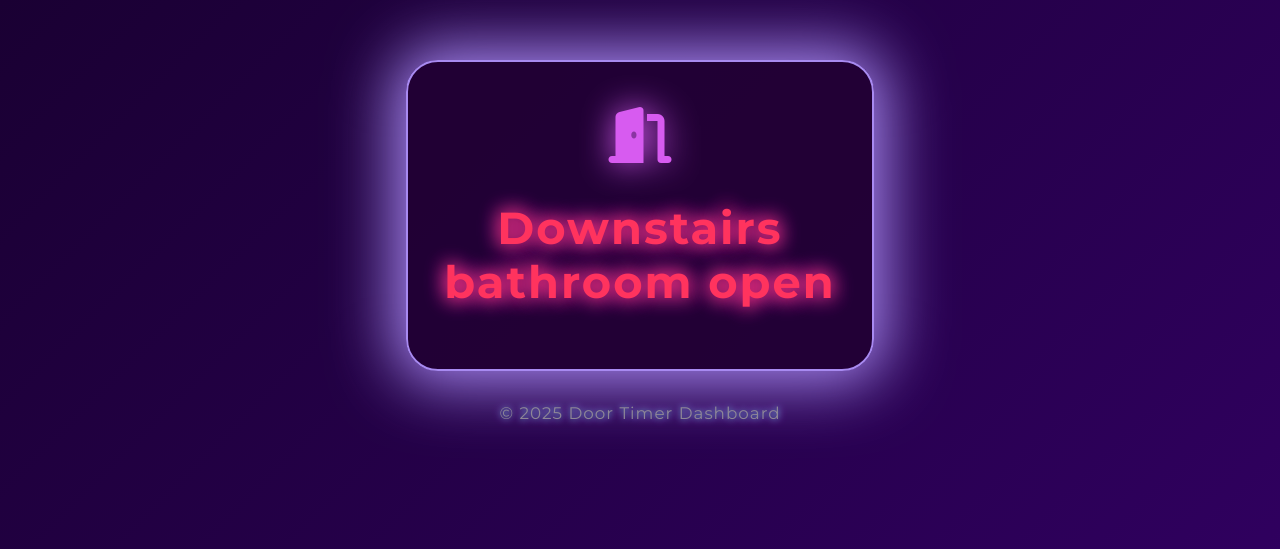
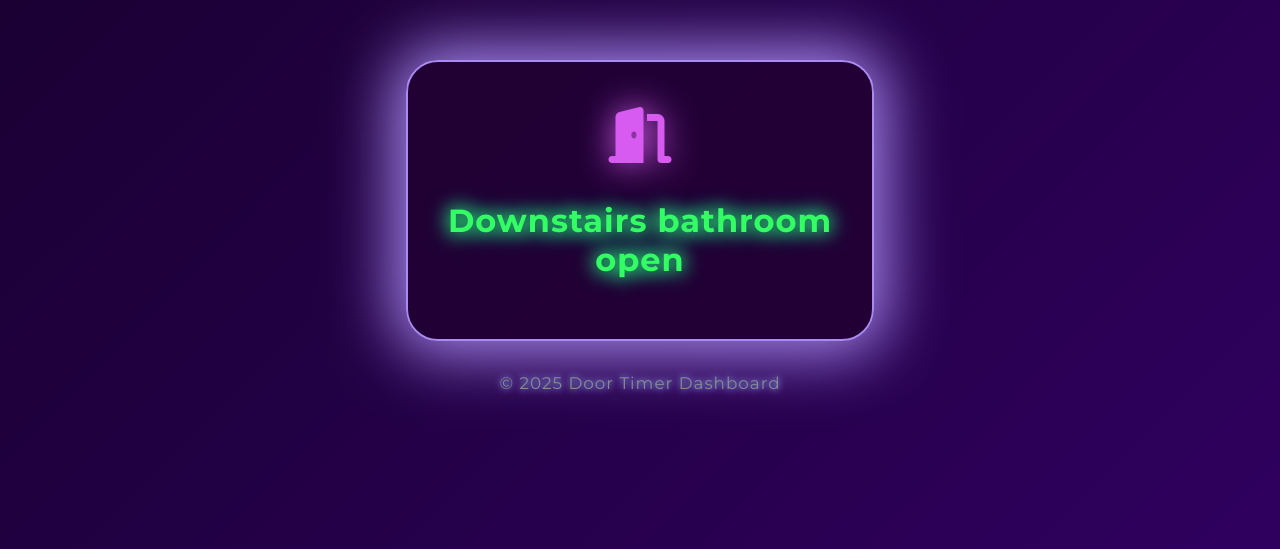
Before and after one commit to KCondit/door-timer, a Flask app: page / in a window 1280 px wide. Shown: the top 549 px of the page. Run offline with Flask 3, Linux system fonts and the light colour scheme; some libraries are stand-ins or nearby versions.

Commit message:
Update styles.css

```diff
--- a/static/styles.css
+++ b/static/styles.css
@@ -7,7 +7,6 @@ body {
     color: #fff;
     overflow-x: hidden;
 }
-
 .dashboard-card {
     max-width: 400px;
     margin: 60px auto 30px auto;
@@ -19,37 +18,29 @@ body {
     border: 2px solid #33fff3;
     animation: neon-glow 1.8s infinite alternate;
 }
-
 @keyframes neon-glow {
-    from {
-        box-shadow: 0 0 40px 8px #33fff3, 0 6px 24px rgba(40, 0, 80, 0.4);
-        border-color: #33fff3;
-    }
-    to {
-        box-shadow: 0 0 80px 16px #ff33ef, 0 6px 24px rgba(40, 0, 80, 0.7);
-        border-color: #ff33ef;
-    }
+    from { box-shadow: 0 0 40px 8px #33fff3; border-color: #33fff3; }
+    to { box-shadow: 0 0 80px 16px #ff33ef; border-color: #ff33ef; }
 }
 
 .door-state {
-    font-size: 2.8rem;
+    font-size: 2rem;
     font-weight: 700;
     margin-bottom: 1.2rem;
-    letter-spacing: 2px;
-    text-shadow: 0 0 10px #33fff3, 0 0 20px #ff33ef;
+    letter-spacing: 1px;
+    text-shadow: 0 0 10px #fff, 0 0 20px #ff33ef;
     transition: color 0.4s, text-shadow 0.4s;
 }
-.door-state.closed { color: #33ff65; text-shadow: 0 0 18px #33ff65, 0 0 22px #09ffb2;}
-.door-state.open { color: #ff335e; text-shadow: 0 0 18px #ff335e, 0 0 22px #ff33ef;}
+.door-state.closed { color: #dc3545; text-shadow: 0 0 18px #ff335e, 0 0 22px #ff33ef;} /* Red */
+.door-state.open { color: #33ff65; text-shadow: 0 0 18px #33ff65, 0 0 22px #09ffb2;} /* Green */
 
 .timer-value {
-    font-size: 2.2rem;
+    font-size: 1.5rem;
     font-weight: 600;
     color: #fffb33;
     margin-bottom: 1rem;
     text-shadow: 0 0 10px #fffb33, 0 0 15px #fff;
 }
-
 .icon {
     font-size: 3.5rem;
     margin-bottom: 1.2rem;
@@ -58,12 +49,10 @@ body {
     animation: pulse-icon 1.2s infinite alternate;
     transition: color 0.3s, text-shadow 0.3s;
 }
-
 @keyframes pulse-icon {
     0% { color: #33fff3; text-shadow: 0 0 25px #33fff3; }
     100% { color: #ff33ef; text-shadow: 0 0 35px #ff33ef; }
 }
-
 .footer {
     margin-top: 2rem;
     text-align: center;
@@ -73,7 +62,6 @@ body {
     text-shadow: 0 0 6px #33fff3, 0 0 10px #ff33ef;
     opacity: 0.8;
 }
-
 ::-webkit-scrollbar {
     width: 10px;
     background: #330066;
```
